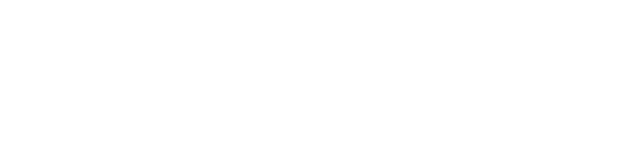
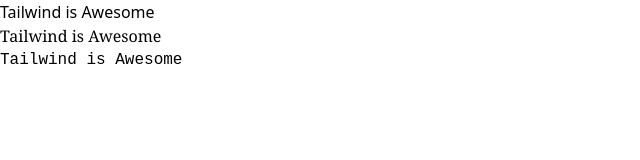
Before and after one commit to Rbravolibtech/Typography, a plain HTML site: page index.html in a window 1280 px wide. Shown: the whole page, without its empty margins (0-640 px from the left). Drawn offline with nearby package versions, Linux system fonts and the light colour scheme.

Commit message:
changed design of color and font

```diff
--- a/index.html
+++ b/index.html
@@ -5,10 +5,27 @@
     <meta http-equiv="X-UA-Compatible" content="IE=edge" />
     <meta name="viewport" content="width=device-width, initial-scale=1.0" />
     <script src="https://cdn.tailwindcss.com"></script>
+    <script>
+      tailwind.config = {
+        theme: {
+    fontFamily: {
+      'sans': ['ui-sans-serif', 'system-ui', 'sans-serif'],
+      'serif': ['ui-serif', 'Georgia', 'serif'],
+      'mono': ['ui-monospace', 'SFMono-Regular', 'monospace'],
+      'display': ['Oswald', 'sans-serif'],
+      'body': ['"Open Sans"', 'sans-serif'],
+    },
+  },
+      }
+    </script>
     <title>Typography</title>
   </head>
   <body>
     <!-- Font Family -->
+
+    <div class="font-sans">Tailwind is Awesome</div>
+    <div class="font-serif">Tailwind is Awesome</div>
+    <div class="font-mono">Tailwind is Awesome</div>
 
     <!-- Font Size -->
 
```
